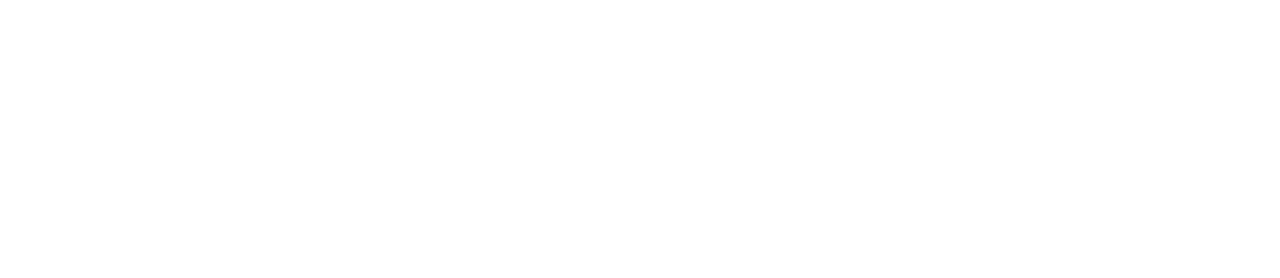
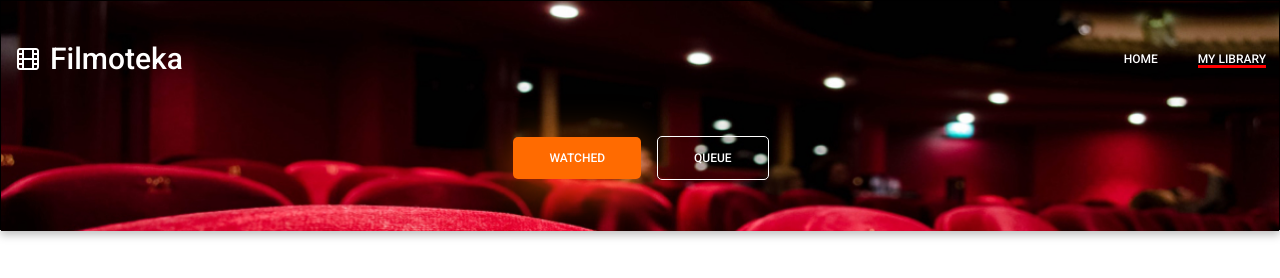
Before and after one commit to chidorishar/filmoteka-team-project, a website built with Parcel: page src/index.html in a window 1280 px wide. Built offline with nearby package versions, Linux system fonts and the light colour scheme.

Commit message:
add markUp header myLibrary

```diff
--- /dev/null
+++ b/src/html/header-library.html
@@ -0,0 +1,64 @@
+<header id="header" class="header-library">
+  <div class="container">
+    <div class="header-library__background">
+      <picture>
+        <!-- for desktop screens  -->
+        <source
+          media="(min-width:1280px)"
+          srcset="
+            ./images/content/MyLibrary/1x-desktop-header.jpg 1x,
+            ./images/content/MyLibrary/2x-desktop-header.jpg 2x
+          "
+          type="image/jpg"
+        />
+        <!-- for tablet screens  -->
+        <source
+          media="(min-width: 768px)"
+          srcset="
+            ./images/content/MyLibrary/1x-tablet-header.jpg 1x,
+            ./images/content/MyLibrary/2x-tablet-header.jpg 2x
+          "
+          type="image/jpg"
+        />
+        <!-- for mobile screens  -->
+        <source
+          media="(max-width:767px)"
+          srcset="
+            ./images/content/MyLibrary/1x-mobile-header.jpg 1x,
+            ./images/content/MyLibrary/2x-mobile-header.jpg 2x
+          "
+          type="image/jpg"
+        />
+        <img
+          class="header-library__background-img"
+          src="./images/content/MyLibrary/1x-mobile-header.jpg"
+          alt="cinema"
+        />
+      </picture>
+    </div>
+    <div class="navigation-library">
+      <a href="./index.html" class="logo">
+        <img
+          class="logo-img"
+          src="./images/decorative/site-favicon.png"
+          alt="logo"
+        /><span>Filmoteka</span>
+      </a>
+
+      <nav>
+        <ul class="nav-group-library">
+          <li class="nav-group-library__item">
+            <a class="nav-group-library__link" href="">Home</a>
+          </li>
+          <li class="nav-group-library__item">
+            <a class="nav-group-library__link nav-group-library__link--current" href="">my library</a>
+          </li>
+        </ul>
+      </nav>
+    </div>
+    <div class="header__buttons">
+      <button class="btn btn-active">Watched</button>
+      <button class="btn">queue</button>
+    </div>
+  </div>
+</header>
--- a/src/index.html
+++ b/src/index.html
@@ -25,6 +25,7 @@
   <body>
     <!--HTML -->
     <include src="./html/header.html"></include>
+    <include src="./html/header-library.html"></include>
 
     <include src="./html/gallery.html"></include>
     <include src="./html/pagination.html"></include>
--- a/src/sass/components/_all-partials.scss
+++ b/src/sass/components/_all-partials.scss
@@ -1,2 +1,3 @@
 @import './container';
 @import './modal';
+@import './button';
--- /dev/null
+++ b/src/sass/components/_button.scss
@@ -0,0 +1,26 @@
+.btn {
+  display: flex;
+  justify-items: center;
+  align-items: center;
+  padding: 14px 36px 12px;
+
+  font-family: 'Roboto';
+  font-style: normal;
+  font-weight: 500;
+  font-size: 12px;
+  line-height: 1.33;
+
+  text-transform: uppercase;
+
+  color: #ffffff;
+
+  border: 1px solid #ffffff;
+  background-color: transparent;
+  border-radius: 5px;
+}
+
+.btn-active {
+  background: #ff6b01;
+  box-shadow: 0px 8px 43px rgba(255, 107, 1, 0.6);
+  border: none;
+}
--- a/src/sass/layout/_all-partials.scss
+++ b/src/sass/layout/_all-partials.scss
@@ -3,3 +3,4 @@
 @import './footer';
 @import './modal-window';
 @import './pagination';
+@import './header-library';
--- /dev/null
+++ b/src/sass/layout/_header-library.scss
@@ -0,0 +1,109 @@
+li {
+  list-style: none;
+}
+a {
+  text-decoration: none;
+}
+
+.header-library {
+  min-height: 230px;
+  border: 1px solid #000000;
+  filter: drop-shadow(0px 4px 4px rgba(0, 0, 0, 0.25));
+}
+
+.header-library__background {
+  position: absolute;
+  top: 0;
+  left: 0;
+  width: 100%;
+  z-index: -1;
+}
+
+.header-library__background-img {
+  width: 100%;
+  height: 230px;
+}
+
+.navigation-library {
+  display: flex;
+  justify-content: space-between;
+  align-items: center;
+  margin-top: 40px;
+  margin-bottom: 60px;
+}
+
+.logo {
+  display: flex;
+  justify-content: center;
+  align-items: center;
+
+  font-family: 'Roboto';
+  font-style: normal;
+  font-weight: 500;
+  font-size: 30px;
+  line-height: 35px;
+  gap: 10px;
+
+  color: #ffffff;
+}
+
+.logo-img {
+  width: 24px;
+  height: 24px;
+}
+
+.logo > span {
+  display: none;
+  @include mediaOver('tablet') {
+    display: inline-block;
+  }
+}
+
+.nav-group-library {
+  display: flex;
+  justify-content: space-between;
+  align-items: center;
+}
+
+.nav-group-library__item {
+  position: relative;
+  margin-left: 40px;
+}
+
+.nav-group-library__link {
+  font-family: 'Roboto';
+  font-style: normal;
+  font-weight: 500;
+  font-size: 12px;
+  line-height: 1.17;
+
+  text-align: center;
+  text-transform: uppercase;
+
+  color: #ffffff;
+}
+
+.header__buttons {
+  display: flex;
+  justify-content: center;
+  align-items: center;
+  gap: 20px;
+
+  @include mediaOver('tablet') {
+    gap: 32px;
+  }
+  @include mediaOver('desktop') {
+    gap: 16px;
+  }
+}
+
+.nav-group-library__link--current::after {
+  content: '';
+  position: absolute;
+  bottom: 0;
+  left: 0;
+  width: 100%;
+  color: red;
+  background-color: red;
+  height: 3px;
+}
```
Also changed, not shown: src/images/content/MyLibrary/1x-desktop-header.jpg (added), src/images/content/MyLibrary/1x-mobile-header.jpg (added), src/images/content/MyLibrary/1x-tablet-header.jpg (added), src/images/content/MyLibrary/2x-desktop-header.jpg (added), src/images/content/MyLibrary/2x-mobile-header.jpg (added), src/images/content/MyLibrary/2x-tablet-header.jpg (added), 1 other file.
